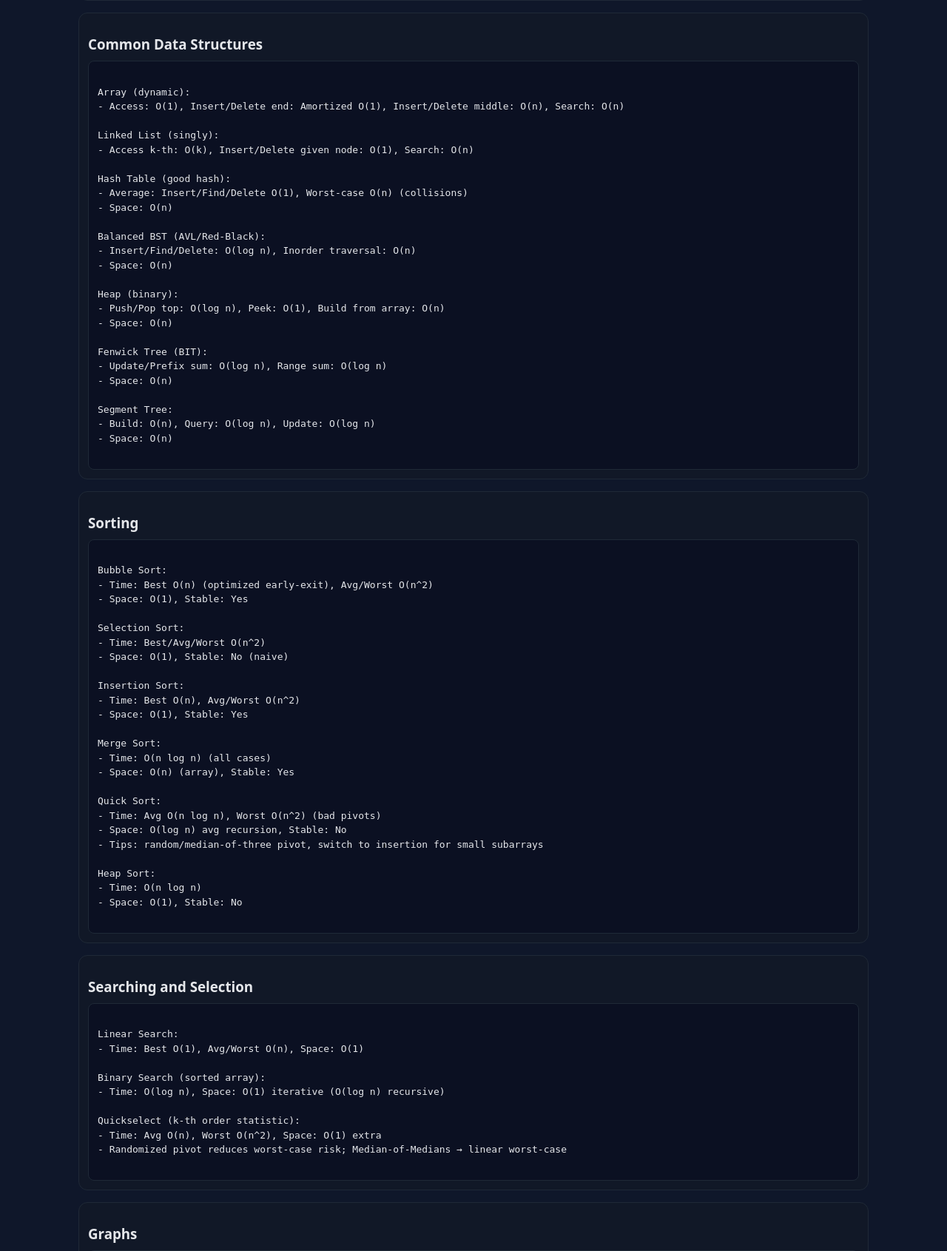
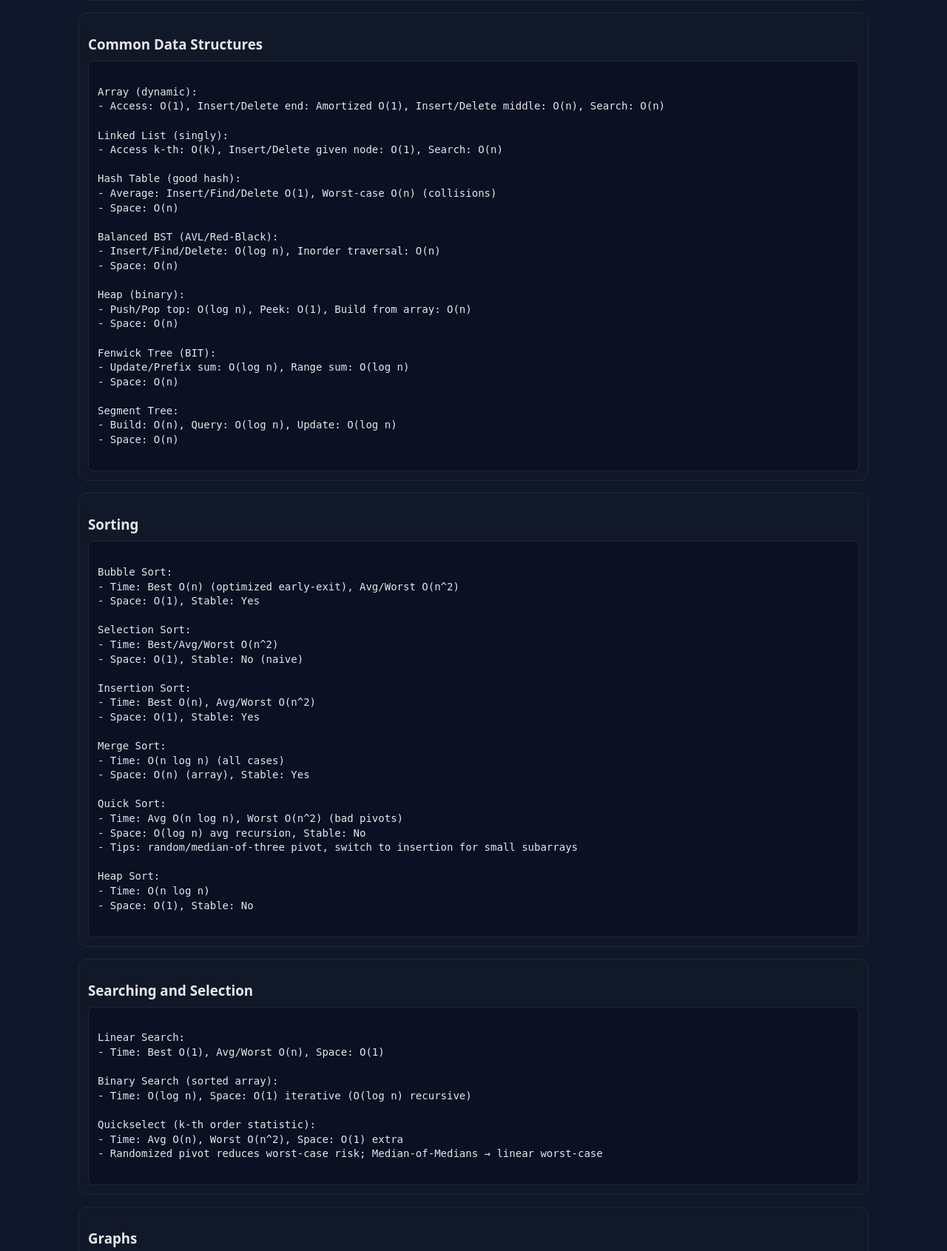
Before and after one commit to ianlintner/python_dsa, a Flask app: page /big-o in a window 1280 px wide. Shown: the part 1085-2776 px from the top of the page at 74% size. Run offline with Flask 3, Linux system fonts and the light colour scheme.

Commit message:
Add .notes and .small helpers for notes and small text
- Introduce .notes class with pre-wrap, monospace, 14px font and 1.4 line-height to preserve formatting and improve readability of note content
- Add .small class with muted color, 12px font, and 4px top margin for consistent, de-emphasized text styling

```diff
--- a/flask_app/static/style.css
+++ b/flask_app/static/style.css
@@ -345,3 +345,17 @@ a:hover { opacity: 0.9; }
 .grid .cell.goal {
   box-shadow: inset 0 0 0 2px rgba(59,130,246,0.9);
 }
+
+/* Notes and small text helpers */
+.notes {
+  white-space: pre-wrap;
+  font-family: ui-monospace, SFMono-Regular, Menlo, Monaco, Consolas, "Liberation Mono", "Courier New", monospace;
+  font-size: 14px;
+  line-height: 1.4;
+}
+
+.small {
+  color: var(--muted);
+  font-size: 12px;
+  margin-top: 4px;
+}
```
